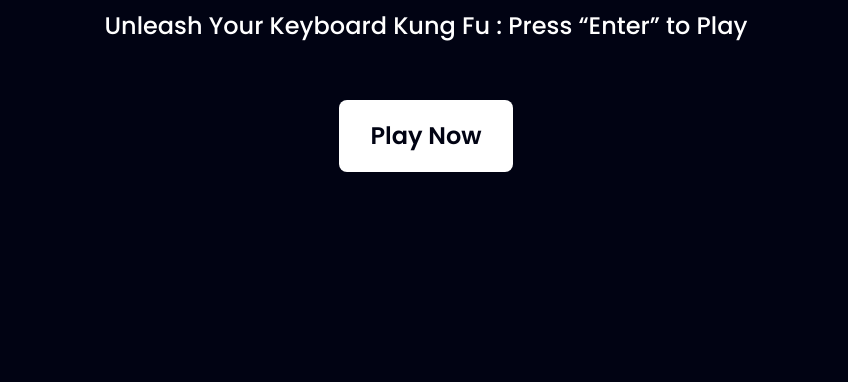
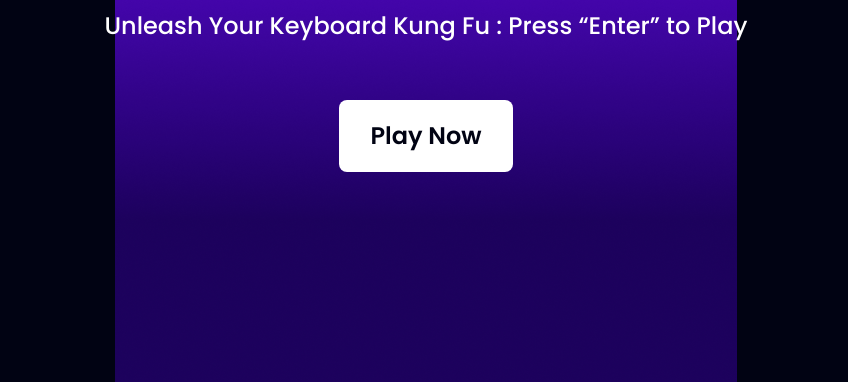
Before and after one commit to Naeem401/alphabet-clash-pro, a plain HTML site: page index.html in a window 1280 px wide. Shown: the part 418-800 px from the top of the page, without its empty margins (214-1062 px from the left). Drawn offline with nearby package versions, Linux system fonts and the light colour scheme; the site is published under a folder, as on GitHub Pages, so addresses that start at the root find nothing.

Commit message:
first commit

```diff
--- a/index.html
+++ b/index.html
@@ -11,7 +11,7 @@
 <script src="https://cdn.tailwindcss.com"></script>
 </head>
 <body class="max-w[1440px] bg-[#010313] h-screen">
-    <main class="md:w-[85%] lg:w-[75%] mx-auto bg-[url('/images/background.png')] h-screen bg-no-repeat bg-center flex justify-center">
+    <main class="md:w-[85%] lg:w-[75%] mx-auto h-screen bg-no-repeat bg-center flex justify-center" style="background-image: url(images/background.png);" >
         <!-- Home section -->
         <section class="home text-center px-4 flex flex-col justify-center items-center">
             <h2 class="anton text-[4rem] md:text-[7rem] lg:text-[8rem] text-white mb-4 md:mb-6">ALPHABET CLASH</h2>
```
